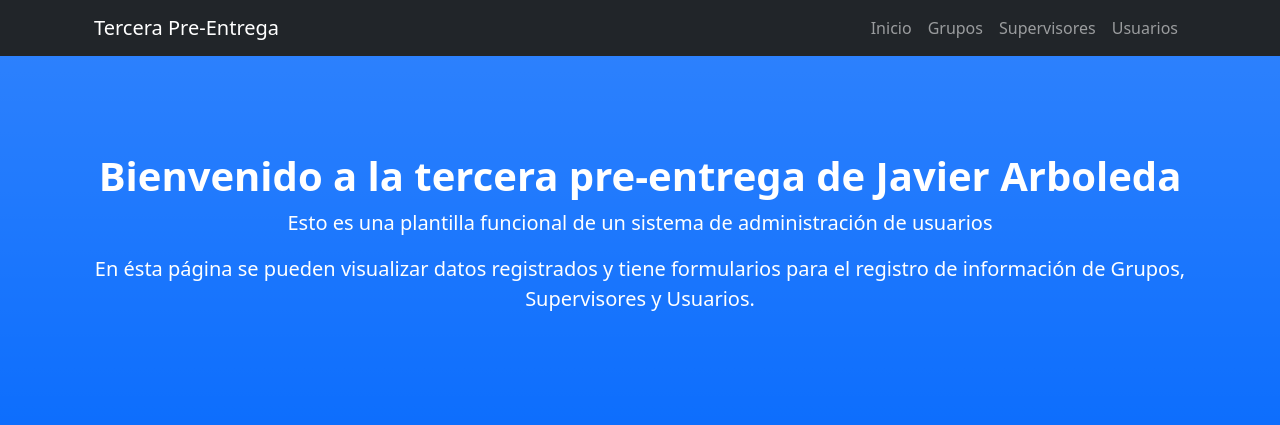
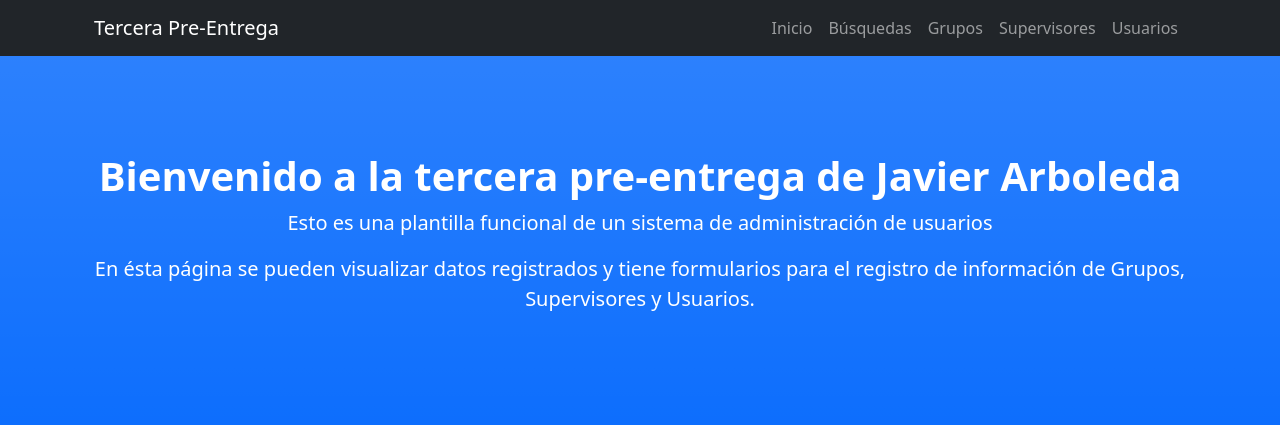
Before and after one commit to jarboleda/Tercera-pre-entrega-Arboleda, a Django app: page /miAplicacion/ in a window 1280 px wide. Shown: the top 425 px of the page. Run offline with Django 4.2, Linux system fonts and the light colour scheme; some libraries are stand-ins or nearby versions.

Commit message:
Se agregó una opción al index

```diff
--- a/miAplicacion/templates/miaplicacion/index.html
+++ b/miAplicacion/templates/miaplicacion/index.html
@@ -20,6 +20,7 @@
                 <div class="collapse navbar-collapse" id="navbarResponsive">
                     <ul class="navbar-nav ms-auto">
                         <li class="nav-item"><a class="nav-link" href="{% url 'inicio' %}">Inicio</a></li>
+                        <li class="nav-item"><a class="nav-link" href="#">Búsquedas</a></li>
                         <li class="nav-item"><a class="nav-link" href="{% url 'gruposList' %}#grupos">Grupos</a></li>
                         <li class="nav-item"><a class="nav-link" href="{% url 'supervisoresList' %}#supervisores">Supervisores</a></li>
                         <li class="nav-item"><a class="nav-link" href="{% url 'usuariosList' %}#usuarios">Usuarios</a></li>
```
